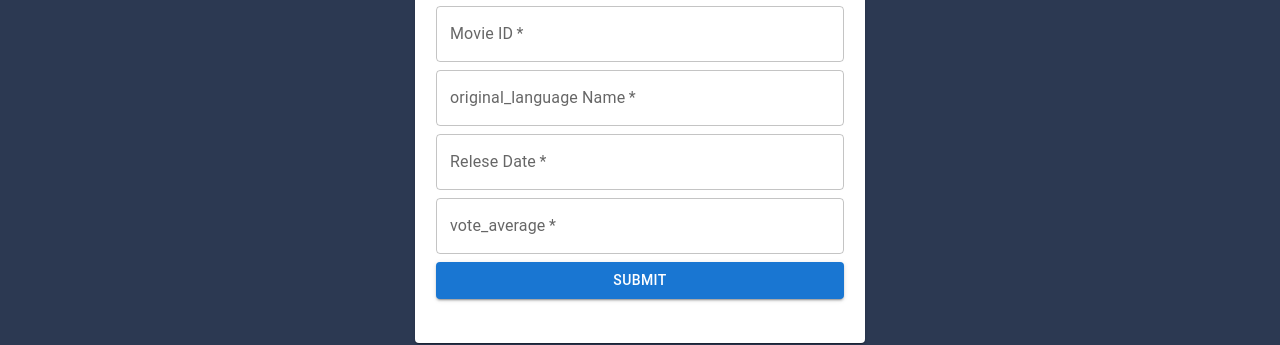
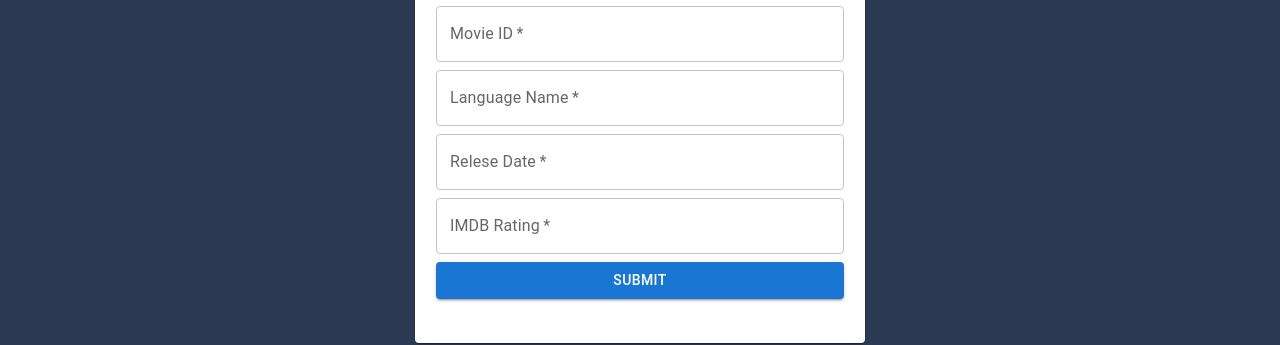
Before and after one commit to tarektusher/BDFlix-Movie-Server, a React (Create React App) app in the folder my-app/: page / in a window 1280 px wide. Shown: the part 1389-1734 px from the top of the page. Built offline with nearby package versions, Linux system fonts and the light colour scheme; no server answers.

Commit message:
AddMovie Placeholder message is update

```diff
--- a/my-app/src/components/AddMovie.jsx
+++ b/my-app/src/components/AddMovie.jsx
@@ -83,13 +83,13 @@ function AddMovie() {
                   <TextField placeholder="Enter Movie ID" label="Movie ID" variant="outlined" fullWidth onChange={(e) => handleidChange(e)} required />
                 </Grid>
                 <Grid xs={12} sm={12} item>
-                  <TextField placeholder="Enter original_language name" label="original_language Name" variant="outlined" fullWidth onChange={(e) => handleoriginal_languageChange(e)} required />
+                  <TextField placeholder="Enter language name" label="Language Name" variant="outlined" fullWidth onChange={(e) => handleoriginal_languageChange(e)} required />
                 </Grid>
                 <Grid item xs={12}>
-                  <TextField type='string' placeholder="dd/mm/yy" label="Relese Date" variant="outlined" fullWidth onChange={(e) => handlerelease_date(e)} required />
+                  <TextField type='string' placeholder="dd-mm-yy" label="Relese Date" variant="outlined" fullWidth onChange={(e) => handlerelease_date(e)} required />
                 </Grid>
                 <Grid item xs={12}>
-                  <TextField type="string" placeholder="Enter vote_average" label="vote_average" variant="outlined" fullWidth onChange={(e) => handlevote_averageChange(e)} required />
+                  <TextField type="string" placeholder="Enter IMDB Rating" label="IMDB Rating" variant="outlined" fullWidth onChange={(e) => handlevote_averageChange(e)} required />
                 </Grid>
 
                 <Grid item xs={12}>
```
